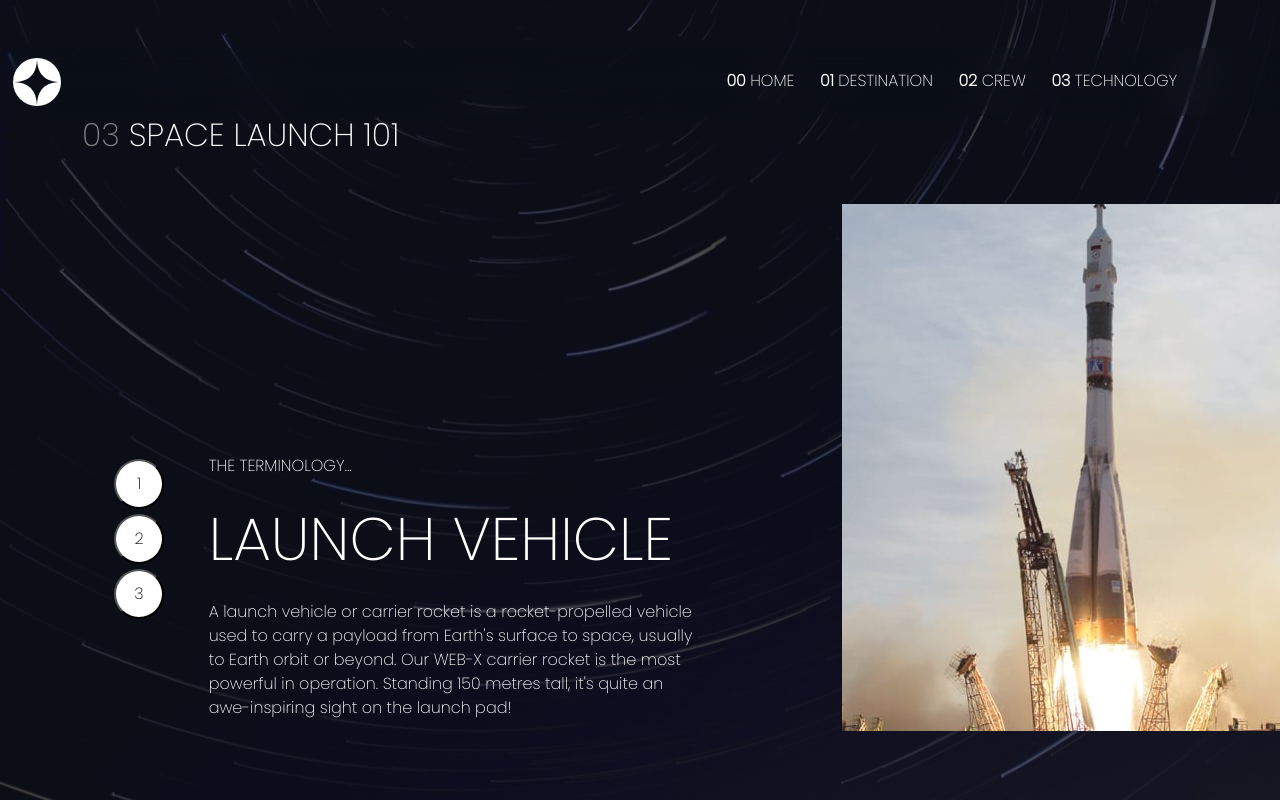
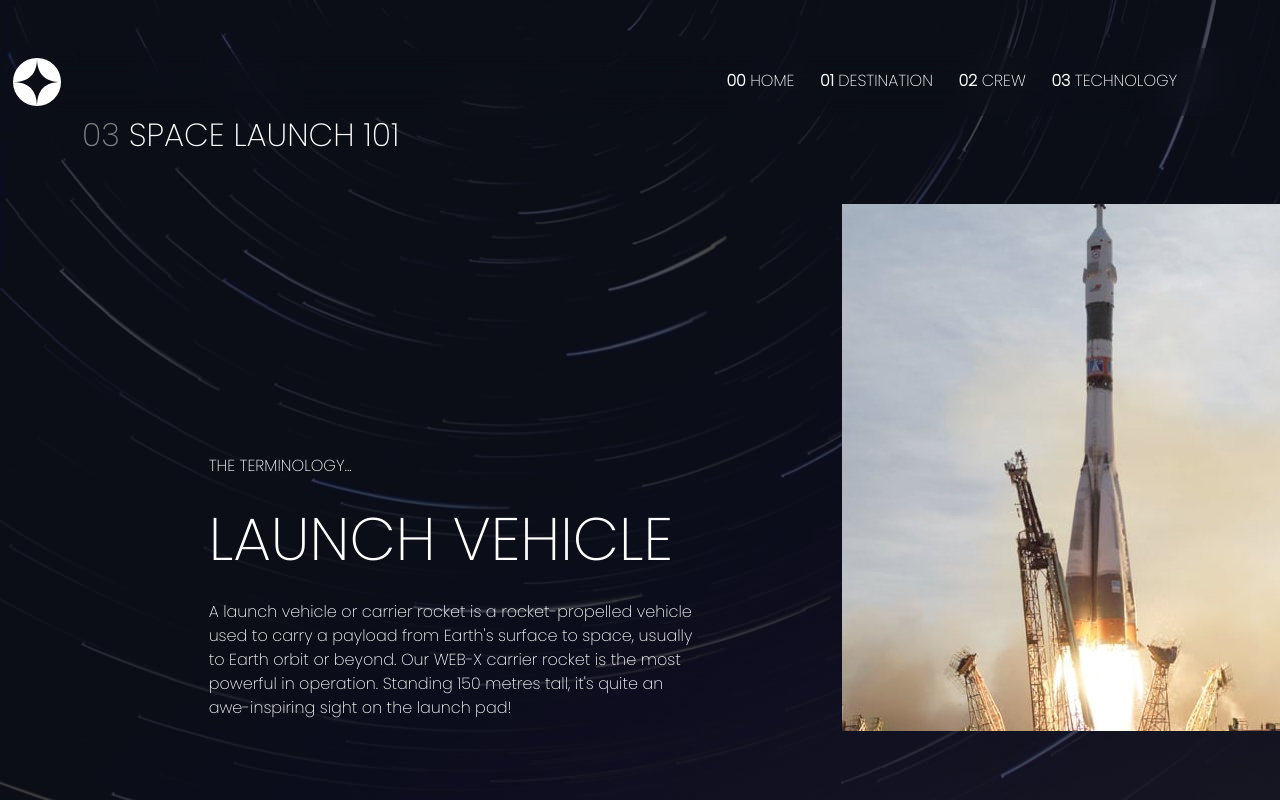
Before and after one commit to MebeaN/SpaceTourismReact, a React (Create React App) app: page /technology in a window 1280 px wide. Shown: the top 800 px of the page. Built offline with nearby package versions, Linux system fonts and the light colour scheme.

Commit message:
added numButtons component

```diff
--- /dev/null
+++ b/src/Components/Technology/numButtons.jsx
@@ -0,0 +1,9 @@
+import React from 'react'
+
+function numButtons(props) {
+    return (
+        <button className='tech-btns' name={props.name} onClick={props.btnClick}>{props.number}</button>
+    )
+}
+
+export default numButtons
--- a/src/Components/Technology/technology.jsx
+++ b/src/Components/Technology/technology.jsx
@@ -1,11 +1,11 @@
 import { useState } from 'react'
-import { propTypes } from 'react-bootstrap/esm/Image';
 import '../../assets/css/technology/techStyle.css';
 import vehicle from "../../assets/images/technology/image-launch-vehicle-portrait.jpg";
 import capsule from "../../assets/images/technology/image-space-capsule-portrait.jpg";
 import spaceport from "../../assets/images/technology/image-spaceport-portrait.jpg";
 import ImageColumn from '../ImageColumn';
 import { data } from './data';
+import numButtons from './numButtons';
 
 function Technology() {
     const images = {vehicle, spaceport, capsule}
@@ -33,11 +33,11 @@ function Technology() {
             <div className="col-md-8">
                 <div className="row">
                 <div className="col-md-2">
-                    <ul>
-                    <button className='tech-btns' name='vehicle' onClick={btnClick}>1</button><br />
-                    <button className='tech-btns' name='capsule' onClick={btnClick}>2</button><br />
-                    <button className='tech-btns' name='spaceport' onClick={btnClick}>3</button>
-                    </ul>
+
+                    <numButtons name="vehicle" onClick={btnClick} number="1"/>
+                    <numButtons name="capsule" onClick={btnClick} number="2"/>
+                    <numButtons name="spaceport" onClick={btnClick} number="3"/>
+
                 </div>
 
                 <div className="col-md-10">
```
Also changed, not shown: src/assets/Text.jsx (added, +9 -0 lines).
